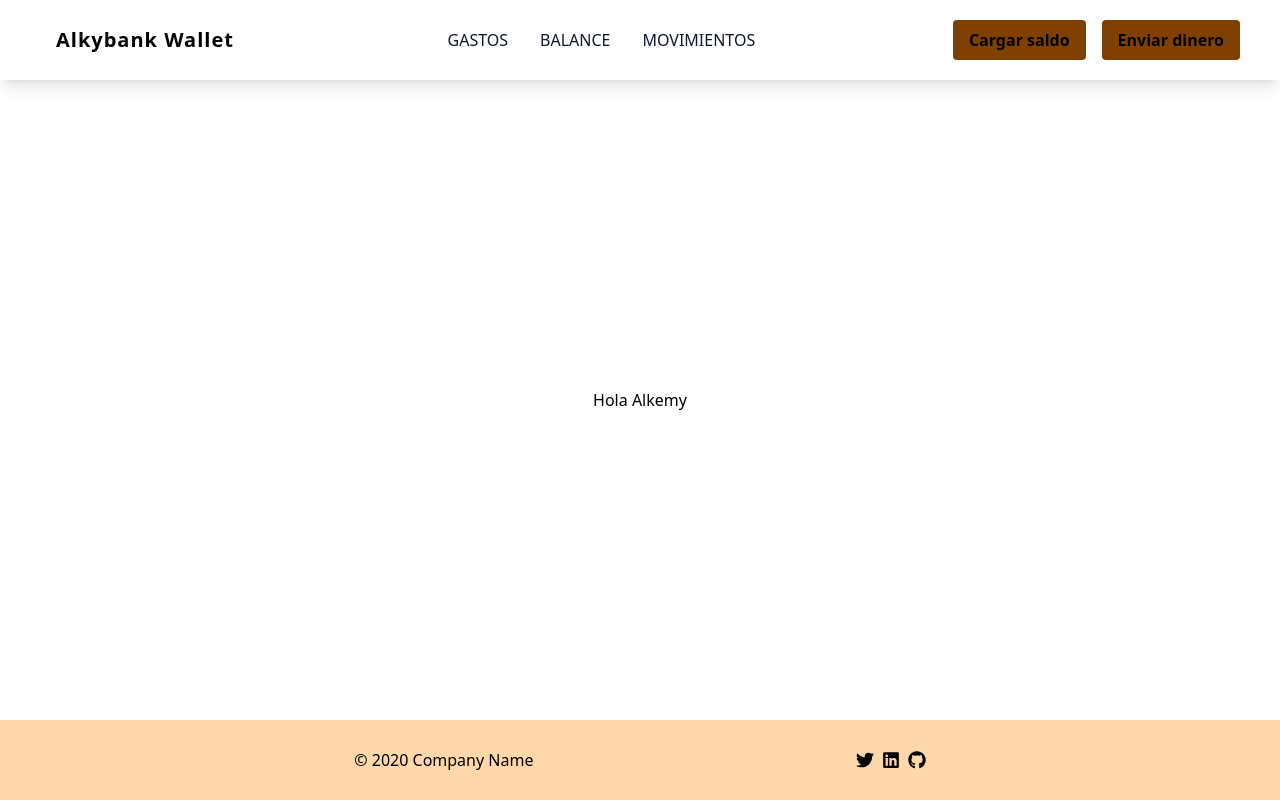
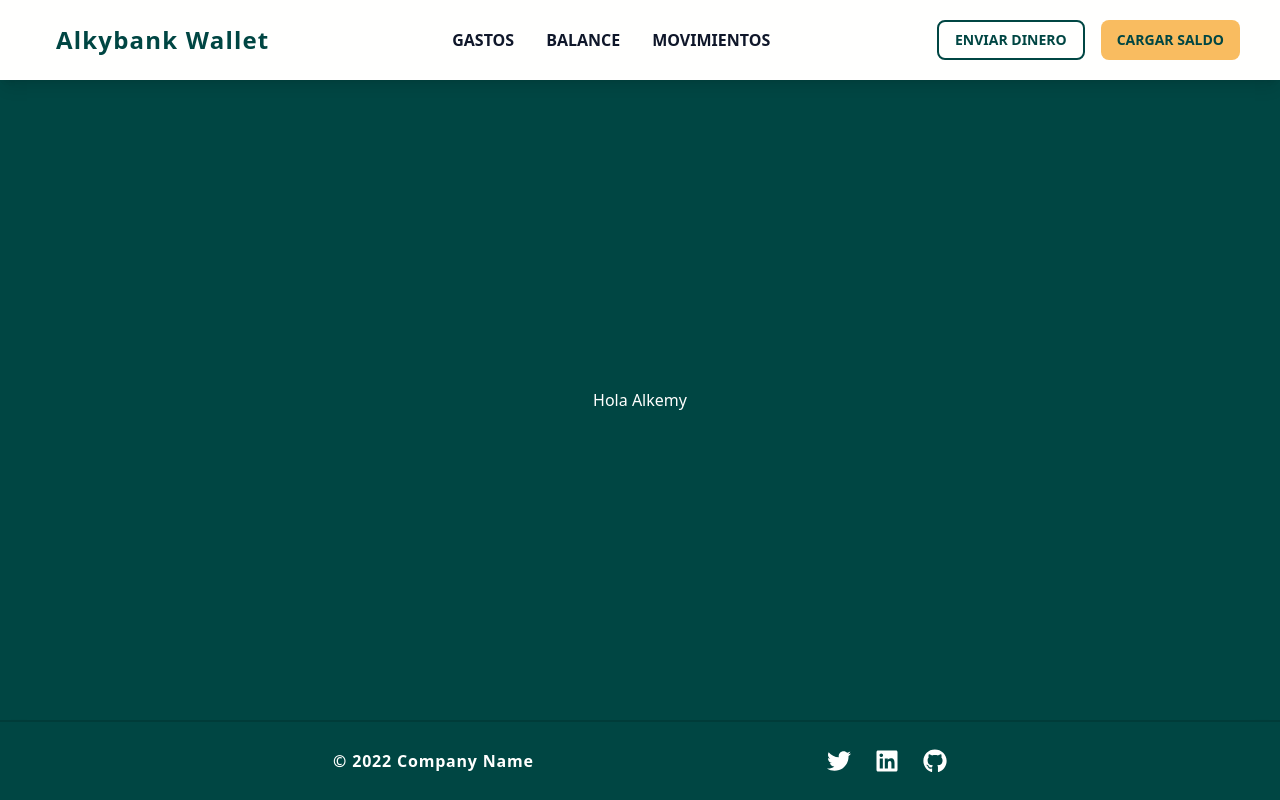
Before and after one commit to siprem10/grupo-03-undefined-FRONTEND, a React (Vite) app: page / in a window 1280 px wide. Built offline with nearby package versions, Linux system fonts and the light colour scheme.

Commit message:
working on design

```diff
--- a/src/Components/BaseButton/BaseButton.jsx
+++ b/src/Components/BaseButton/BaseButton.jsx
@@ -1,21 +1,21 @@
 export default function BaseButton({ text, color, onClick, disabled }) {
 
-    function getBackgroundColor() {
-        const background = {
-            blue: "blue",
-            green: "green",
-            red: "red",
-            default: "#804000"
-        }
-        return background[color] ?? [background.default];
-    }
+    // function getBackgroundColor() {
+    //     const background = {
+    //         blue: "blue",
+    //         green: "green",
+    //         red: "red",
+    //         default: "#804000"
+    //     }
+    //     return background[color] ?? [background.default];
+    // }
 
     return (
-        <button className="px-4 py-2 font-semibold rounded"
+        <button className="primaryButton"
             type="submit"
             onClick={onClick}
-            disabled={disabled ? disabled : false}
-            style={{ background: getBackgroundColor(color) }}>
+            // style={{ background: getBackgroundColor(color) }}
+            disabled={disabled ? disabled : false}>
             {text ? text : "Aceptar"}
         </button>
     )
--- a/src/Components/Footer/Footer.jsx
+++ b/src/Components/Footer/Footer.jsx
@@ -2,31 +2,27 @@ import { FaLinkedin, FaGithub, FaTwitter } from 'react-icons/fa';
 
 const Footer = () => {
   return (
-    <footer className="flex flex-col md:flex-row items-center w-full h-20 px-10 shadow-lg bg-orange-200 justify-evenly">
-      <p>© 2020 Company Name</p>
-      <div className="flex">
-        <ul className="social flex gap-2 text-lg">
+    <footer className="flex flex-col md:flex-row w-full h-20 px-10 justify-evenly items-center shadow-lg bg-primary border-t-2 border-black/25">
+      <p className='font-semibold text-white tracking-wider'>© 2022 Company Name</p>
+      <ul className="flex gap-6 text-lg">
         <li>
-            <a href="#"></a>
-          </li>
-          <li>
-            <a href="#">
-              <FaTwitter />
+          <a className='text-white' href="#">
+            <FaTwitter size={24} />
           </a>
         </li>
         <li>
-            <a href="#">
-              <FaLinkedin />
+          <a className='text-white' href="#">
+            <FaLinkedin size={24} />
           </a>
         </li>
         <li>
-            <a href="#">
-              <FaGithub />
+          <a className='text-white' href="#">
+            <FaGithub size={24} />
           </a>
         </li>
       </ul>
-      </div>
     </footer>
-  );
-};
+  )
+}
+
 export default Footer;
--- a/src/Components/Header/Header.jsx
+++ b/src/Components/Header/Header.jsx
@@ -7,24 +7,21 @@ export default function Header() {
     const sections = ['gastos', 'balance', 'movimientos'];
 
     return (
-        <nav className='flex w-full h-20 px-10 items-center justify-between shadow-lg'>
-            <div className='flex px-4'>
-                <h1 className='font-bold text-xl tracking-wider'>Alkybank Wallet</h1>
-            </div>
-            <div>
+        <nav className='flex w-full h-20 px-10 items-center justify-between shadow-lg bg-white text-primary'>
+            <h1 className='px-4 font-bold text-2xl tracking-wider'>Alkybank Wallet</h1>
             <ul className='flex gap-8'>
                 {sections?.map(section => {
                     return (
                         <Link to={`/${section}`}>
-                                <li className='uppercase text-slate-900'>{section}</li>
+                            <li className='font-semibold uppercase text-slate-900 hover:text-tertiary ease-out duration-300'>{section}</li>
                         </Link>
                     )
                 })}
             </ul>
-            </div>
             <div className='flex gap-4'>
-                <BaseButton text={`Cargar saldo`} color={`default`} />
-                <BaseButton text={`Enviar dinero`} color={`default`} />
+                {/* <BaseButton text={`Cargar saldo`} /> */}
+                <button className='secondaryButton'>Enviar dinero</button>
+                <BaseButton text={`Cargar saldo`} />
             </div>
         </nav>
     )
--- a/src/Layout/Layout.jsx
+++ b/src/Layout/Layout.jsx
@@ -3,9 +3,9 @@ import Header from '../Components/Header/Header';
 
 const Layout = ({ children }) => {
   return (
-    <div className="flex flex-col w-full h-full">
+    <div className="flex flex-col w-full h-full bg-primary">
       <Header />
-      <main className="flex flex-row grow justify-center items-center">{children}</main>
+      <main className="flex flex-row grow justify-center items-center text-white">{children}</main>
       <Footer />
     </div>
   );
--- a/src/index.css
+++ b/src/index.css
@@ -15,3 +15,11 @@
   justify-content: center;
   height: 100vh;
 }
+
+.primaryButton {
+  @apply py-2 px-4 font-bold text-sm text-primary uppercase rounded-lg bg-accent
+}
+
+.secondaryButton {
+  @apply py-2 px-4 font-bold text-sm text-primary uppercase rounded-lg border-2 border-primary
+}
```
Lines whose indentation alone changed are shown as unchanged.
